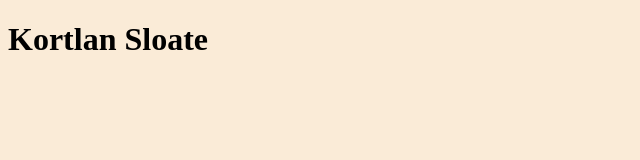
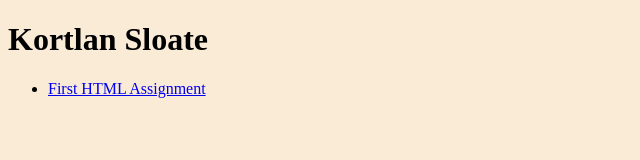
Before and after one commit to Rancencole/ifsc-1310, a plain HTML site: page index.html in a window 1280 px wide. Shown: the whole page, without its empty margins (0-640 px from the left). Drawn offline with Linux system fonts and the light colour scheme.

Commit message:
Added First Assignment

```diff
--- a/index.html
+++ b/index.html
@@ -8,11 +8,11 @@
 <meta name="author" content = "Kortlan Sloate">
  <link href="assets/css/style.css" rel="stylesheet"/>
 </head>
-
 <body>
 <h1>Kortlan Sloate</h1>
 <nav>
 <ul>
+    <li><a href="prototype HTML5 Assignment/index.html">First HTML Assignment</a></li>
 </ul>
 </nav>
 </body>
```
